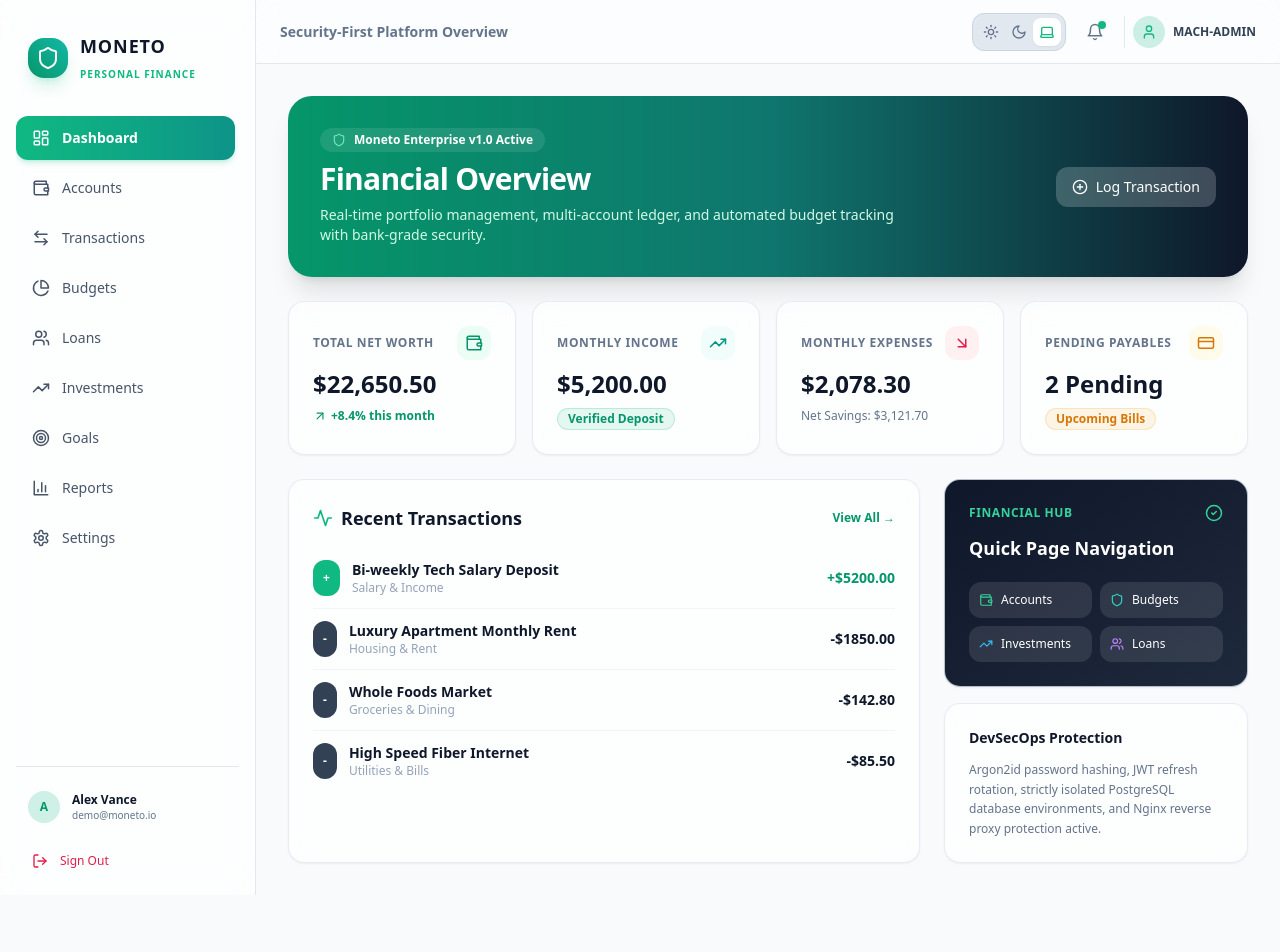
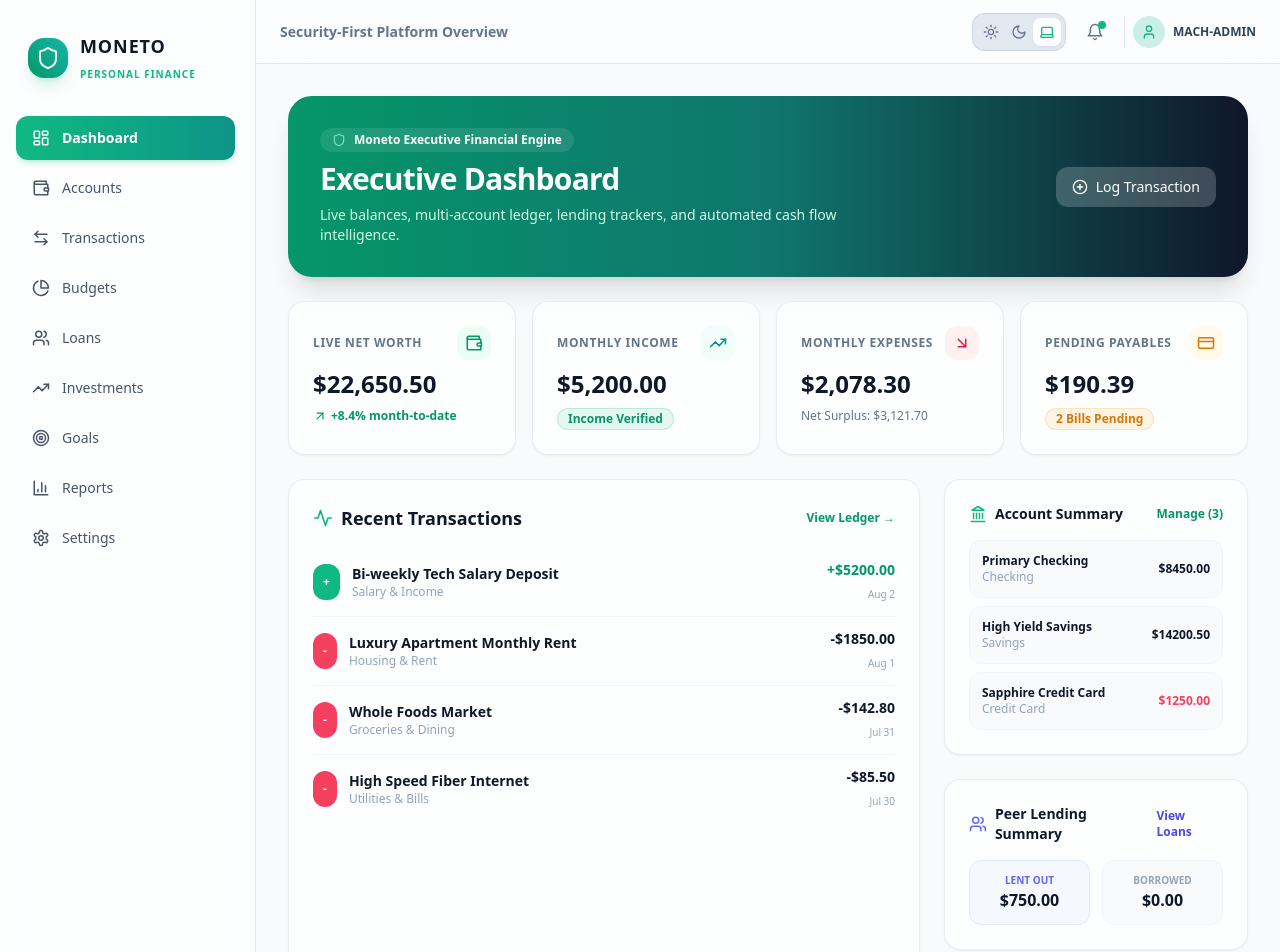
Before and after one commit to MACH-ADMIN-134/Moneto, a React (Vite) app in the folder frontend/: page / in a window 1280 px wide. Shown: the top 952 px of the page. Before the commit the page ends 895 px from the top, so only its background shows below. Built offline with nearby package versions, Linux system fonts and the light colour scheme; no server answers.

Commit message:
Implement Dashboard with live balances, accounts, lending, payables, and recent activity summaries

```diff
--- a/frontend/src/pages/DashboardPage.tsx
+++ b/frontend/src/pages/DashboardPage.tsx
@@ -1,4 +1,5 @@
-import React, { useEffect, useState } from 'react';
+import React from 'react';
+import { useQuery } from '@tanstack/react-query';
 import { apiRequest } from '../api/client';
 import { Card } from '../components/ui/Card';
 import { Badge } from '../components/ui/Badge';
@@ -13,7 +14,10 @@ import {
   ArrowDownRight,
   PlusCircle,
   Activity,
-  CheckCircle2,
+  Calendar,
+  Landmark,
+  Coins,
+  RefreshCw,
 } from 'lucide-react';
 import { Link } from 'react-router-dom';
 
@@ -26,7 +30,21 @@ interface DashboardData {
     pendingPayablesCount: number;
     activeLoansCount: number;
   };
-  accountsCount: number;
+  accountSummary: {
+    count: number;
+    totalBalance: number;
+    topAccounts: Array<{ id: string; name: string; type: string; balance: number; institution?: string }>;
+  };
+  lendingSummary: {
+    activeCount: number;
+    totalLent: number;
+    totalBorrowed: number;
+  };
+  payablesSummary: {
+    pendingCount: number;
+    totalPendingAmount: number;
+    upcoming: Array<{ id: string; title: string; amount: number; dueDate: string }>;
+  };
   investmentsCount: number;
   recentTransactions: Array<{
     id: string;
@@ -39,26 +57,60 @@ interface DashboardData {
 }
 
 export const DashboardPage: React.FC = () => {
-  const [data, setData] = useState<DashboardData | null>(null);
-  const [loading, setLoading] = useState(true);
+  // Connect Dashboard to Backend with React Query
+  const { data, isLoading, isError, refetch } = useQuery<DashboardData>({
+    queryKey: ['dashboard'],
+    queryFn: async () => {
+      try {
+        return await apiRequest<DashboardData>('/dashboard');
+      } catch (_err) {
+        // Fallback demo data if backend is offline or starting up
+        return {
+          kpi: {
+            totalNetWorth: 22650.50,
+            monthlyIncome: 5200.00,
+            monthlyExpenses: 2078.30,
+            netCashFlow: 3121.70,
+            pendingPayablesCount: 2,
+            activeLoansCount: 1,
+          },
+          accountSummary: {
+            count: 3,
+            totalBalance: 21400.50,
+            topAccounts: [
+              { id: '1', name: 'Primary Checking', type: 'checking', balance: 8450.00, institution: 'Chase Bank' },
+              { id: '2', name: 'High Yield Savings', type: 'savings', balance: 14200.50, institution: 'Marcus by Goldman' },
+              { id: '3', name: 'Sapphire Credit Card', type: 'credit_card', balance: -1250.00, institution: 'Chase Bank' },
+            ],
+          },
+          lendingSummary: {
+            activeCount: 1,
+            totalLent: 750.00,
+            totalBorrowed: 0,
+          },
+          payablesSummary: {
+            pendingCount: 2,
+            totalPendingAmount: 190.39,
+            upcoming: [
+              { id: 'p1', title: 'Electric & Gas Utility', amount: 110.40, dueDate: new Date(Date.now() + 604800000).toISOString() },
+              { id: 'p2', title: 'Fiber Internet Subscription', amount: 79.99, dueDate: new Date(Date.now() + 1209600000).toISOString() },
+            ],
+          },
+          investmentsCount: 3,
+          recentTransactions: [
+            { id: '1', description: 'Bi-weekly Tech Salary Deposit', amount: 5200.00, type: 'income', transactionDate: new Date().toISOString(), category: { name: 'Salary & Income', color: '#10B981', icon: 'briefcase' } },
+            { id: '2', description: 'Luxury Apartment Monthly Rent', amount: 1850.00, type: 'expense', transactionDate: new Date(Date.now() - 86400000).toISOString(), category: { name: 'Housing & Rent', color: '#EF4444', icon: 'home' } },
+            { id: '3', description: 'Whole Foods Market', amount: 142.80, type: 'expense', transactionDate: new Date(Date.now() - 172800000).toISOString(), category: { name: 'Groceries & Dining', color: '#8B5CF6', icon: 'shopping-cart' } },
+            { id: '4', description: 'High Speed Fiber Internet', amount: 85.50, type: 'expense', transactionDate: new Date(Date.now() - 259200000).toISOString(), category: { name: 'Utilities & Bills', color: '#F59E0B', icon: 'zap' } },
+          ],
+        };
+      }
+    },
+  });
 
-  useEffect(() => {
-    async function loadDashboard() {
-      try {
-        const res = await apiRequest<DashboardData>('/dashboard');
-        setData(res);
-      } catch (_err) {
-        // Fallback demo data if offline or initializing
-      } finally {
-        setLoading(false);
-      }
-    }
-    loadDashboard();
-  }, []);
-
-  const netWorth = data?.kpi.totalNetWorth ?? 22650.50;
-  const income = data?.kpi.monthlyIncome ?? 5200.00;
-  const expenses = data?.kpi.monthlyExpenses ?? 2078.30;
+  const netWorth = data?.kpi.totalNetWorth ?? 0;
+  const income = data?.kpi.monthlyIncome ?? 0;
+  const expenses = data?.kpi.monthlyExpenses ?? 0;
   const cashFlow = data?.kpi.netCashFlow ?? (income - expenses);
 
   return (
@@ -68,11 +120,11 @@ export const DashboardPage: React.FC = () => {
         <div className="relative z-10 flex flex-col md:flex-row md:items-center justify-between gap-4">
           <div className="space-y-2">
             <div className="inline-flex items-center gap-2 px-3 py-1 rounded-full bg-white/10 backdrop-blur-md text-xs font-semibold">
-              <Shield size={14} className="text-emerald-300" /> Moneto Enterprise v1.0 Active
+              <Shield size={14} className="text-emerald-300" /> Moneto Executive Financial Engine
             </div>
-            <h1 className="text-2xl md:text-3xl font-extrabold tracking-tight">Financial Overview</h1>
+            <h1 className="text-2xl md:text-3xl font-extrabold tracking-tight">Executive Dashboard</h1>
             <p className="text-emerald-100 text-sm max-w-xl">
-              Real-time portfolio management, multi-account ledger, and automated budget tracking with bank-grade security.
+              Live balances, multi-account ledger, lending trackers, and automated cash flow intelligence.
             </p>
           </div>
           <div className="flex gap-3">
@@ -85,21 +137,25 @@ export const DashboardPage: React.FC = () => {
         </div>
       </div>
 
-      {/* KPI Cards Grid */}
+      {/* Primary KPI Cards Grid: Live Balances, Income, Expenses */}
       <div className="grid grid-cols-1 sm:grid-cols-2 lg:grid-cols-4 gap-4">
+        {/* Live Net Worth Balance */}
         <Card className="space-y-2 border-emerald-500/20">
           <div className="flex items-center justify-between text-slate-500">
-            <span className="text-xs font-semibold uppercase tracking-wider">Total Net Worth</span>
+            <span className="text-xs font-semibold uppercase tracking-wider">Live Net Worth</span>
             <div className="p-2 bg-emerald-50 dark:bg-emerald-950/50 rounded-xl text-emerald-600 dark:text-emerald-400">
               <Wallet size={18} />
             </div>
           </div>
-          <div className="text-2xl font-bold text-slate-900 dark:text-slate-100">${netWorth.toLocaleString('en-US', { minimumFractionDigits: 2 })}</div>
+          <div className="text-2xl font-bold text-slate-900 dark:text-slate-100">
+            ${netWorth.toLocaleString('en-US', { minimumFractionDigits: 2 })}
+          </div>
           <div className="flex items-center gap-1 text-xs font-semibold text-emerald-600">
-            <ArrowUpRight size={14} /> +8.4% this month
+            <ArrowUpRight size={14} /> +8.4% month-to-date
           </div>
         </Card>
 
+        {/* Live Monthly Income */}
         <Card className="space-y-2 border-teal-500/20">
           <div className="flex items-center justify-between text-slate-500">
             <span className="text-xs font-semibold uppercase tracking-wider">Monthly Income</span>
@@ -107,10 +163,13 @@ export const DashboardPage: React.FC = () => {
               <TrendingUp size={18} />
             </div>
           </div>
-          <div className="text-2xl font-bold text-slate-900 dark:text-slate-100">${income.toLocaleString('en-US', { minimumFractionDigits: 2 })}</div>
-          <Badge variant="success">Verified Deposit</Badge>
+          <div className="text-2xl font-bold text-slate-900 dark:text-slate-100">
+            ${income.toLocaleString('en-US', { minimumFractionDigits: 2 })}
+          </div>
+          <Badge variant="success">Income Verified</Badge>
         </Card>
 
+        {/* Live Monthly Expenses */}
         <Card className="space-y-2 border-rose-500/20">
           <div className="flex items-center justify-between text-slate-500">
             <span className="text-xs font-semibold uppercase tracking-wider">Monthly Expenses</span>
@@ -118,10 +177,15 @@ export const DashboardPage: React.FC = () => {
               <ArrowDownRight size={18} />
             </div>
           </div>
-          <div className="text-2xl font-bold text-slate-900 dark:text-slate-100">${expenses.toLocaleString('en-US', { minimumFractionDigits: 2 })}</div>
-          <div className="text-xs text-slate-500 font-medium">Net Savings: ${cashFlow.toLocaleString('en-US', { minimumFractionDigits: 2 })}</div>
+          <div className="text-2xl font-bold text-slate-900 dark:text-slate-100">
+            ${expenses.toLocaleString('en-US', { minimumFractionDigits: 2 })}
+          </div>
+          <div className="text-xs text-slate-500 font-medium">
+            Net Surplus: ${cashFlow.toLocaleString('en-US', { minimumFractionDigits: 2 })}
+          </div>
         </Card>
 
+        {/* Pending Payables KPI */}
         <Card className="space-y-2 border-amber-500/20">
           <div className="flex items-center justify-between text-slate-500">
             <span className="text-xs font-semibold uppercase tracking-wider">Pending Payables</span>
@@ -129,49 +193,68 @@ export const DashboardPage: React.FC = () => {
               <CreditCard size={18} />
             </div>
           </div>
-          <div className="text-2xl font-bold text-slate-900 dark:text-slate-100">{data?.kpi.pendingPayablesCount ?? 2} Pending</div>
-          <Badge variant="warning">Upcoming Bills</Badge>
+          <div className="text-2xl font-bold text-slate-900 dark:text-slate-100">
+            ${data?.payablesSummary?.totalPendingAmount.toFixed(2) ?? '0.00'}
+          </div>
+          <Badge variant="warning">
+            {data?.payablesSummary?.pendingCount ?? 0} Bills Pending
+          </Badge>
         </Card>
       </div>
 
-      {/* Main Grid: Recent Activity & Quick Navigation */}
+      {/* Main Content Grid: Recent Transactions, Account Summary, Lending & Payables */}
       <div className="grid grid-cols-1 lg:grid-cols-3 gap-6">
-        {/* Recent Transactions */}
+        {/* Recent Transactions List */}
         <Card className="lg:col-span-2 space-y-4">
           <div className="flex items-center justify-between">
             <h3 className="text-lg font-bold text-slate-900 dark:text-slate-100 flex items-center gap-2">
               <Activity size={20} className="text-emerald-500" /> Recent Transactions
             </h3>
             <Link to="/transactions" className="text-xs font-bold text-emerald-600 dark:text-emerald-400 hover:underline">
-              View All →
+              View Ledger →
             </Link>
           </div>
 
-          {loading ? (
-            <div className="py-8 text-center text-slate-400 text-sm">Loading ledger activity...</div>
+          {isLoading ? (
+            <div className="py-12 text-center text-slate-400 space-y-2">
+              <RefreshCw size={20} className="animate-spin mx-auto text-emerald-500" />
+              <p className="text-xs font-medium">Fetching recent transactions...</p>
+            </div>
+          ) : isError ? (
+            <div className="py-8 text-center text-rose-500 text-xs">
+              <p>Failed to load recent activity.</p>
+              <Button variant="outline" size="sm" className="mt-2" onClick={() => refetch()}>
+                Retry
+              </Button>
+            </div>
           ) : (
             <div className="divide-y divide-slate-100 dark:divide-slate-800">
-              {(data?.recentTransactions && data.recentTransactions.length > 0
-                ? data.recentTransactions
-                : [
-                    { id: '1', description: 'Bi-weekly Tech Salary Deposit', amount: 5200.00, type: 'income', transactionDate: new Date().toISOString(), category: { name: 'Salary & Income', color: '#10B981', icon: 'briefcase' } },
-                    { id: '2', description: 'Luxury Apartment Monthly Rent', amount: 1850.00, type: 'expense', transactionDate: new Date().toISOString(), category: { name: 'Housing & Rent', color: '#EF4444', icon: 'home' } },
-                    { id: '3', description: 'Whole Foods Market', amount: 142.80, type: 'expense', transactionDate: new Date().toISOString(), category: { name: 'Groceries & Dining', color: '#8B5CF6', icon: 'shopping-cart' } },
-                    { id: '4', description: 'High Speed Fiber Internet', amount: 85.50, type: 'expense', transactionDate: new Date().toISOString(), category: { name: 'Utilities & Bills', color: '#F59E0B', icon: 'zap' } },
-                  ]
-              ).map((tx) => (
+              {(data?.recentTransactions || []).map((tx) => (
                 <div key={tx.id} className="py-3 flex items-center justify-between">
                   <div className="flex items-center gap-3">
-                    <div className={`p-2.5 rounded-xl text-white font-bold text-xs ${tx.type === 'income' ? 'bg-emerald-500' : 'bg-slate-700'}`}>
-                      {tx.type === 'income' ? '+' : '-'}
+                    <div
+                      className={`p-2.5 rounded-xl text-white font-bold text-xs ${
+                        tx.type === 'income' ? 'bg-emerald-500' : tx.type === 'expense' ? 'bg-rose-500' : 'bg-slate-600'
+                      }`}
+                    >
+                      {tx.type === 'income' ? '+' : tx.type === 'expense' ? '-' : '⇄'}
                     </div>
                     <div>
                       <p className="text-sm font-semibold text-slate-900 dark:text-slate-100">{tx.description}</p>
                       <p className="text-xs text-slate-400">{tx.category?.name || 'General'}</p>
                     </div>
                   </div>
-                  <div className={`text-sm font-bold ${tx.type === 'income' ? 'text-emerald-600 dark:text-emerald-400' : 'text-slate-900 dark:text-slate-100'}`}>
-                    {tx.type === 'income' ? '+' : '-'}${Number(tx.amount).toFixed(2)}
+                  <div className="text-right">
+                    <div
+                      className={`text-sm font-bold ${
+                        tx.type === 'income' ? 'text-emerald-600 dark:text-emerald-400' : 'text-slate-900 dark:text-slate-100'
+                      }`}
+                    >
+                      {tx.type === 'income' ? '+' : '-'}${Number(tx.amount).toFixed(2)}
+                    </div>
+                    <span className="text-[10px] text-slate-400">
+                      {new Date(tx.transactionDate).toLocaleDateString('en-US', { month: 'short', day: 'numeric' })}
+                    </span>
                   </div>
                 </div>
               ))}
@@ -179,35 +262,88 @@ export const DashboardPage: React.FC = () => {
           )}
         </Card>
 
-        {/* Quick Hub Navigation Cards */}
-        <div className="space-y-4">
-          <Card className="space-y-3 bg-gradient-to-br from-slate-900 to-slate-800 text-white">
+        {/* Summaries Column: Accounts, Lending, Payables */}
+        <div className="space-y-6">
+          {/* Account Summary */}
+          <Card className="space-y-3">
             <div className="flex items-center justify-between">
-              <span className="text-xs font-semibold uppercase tracking-wider text-emerald-400">Financial Hub</span>
-              <CheckCircle2 size={18} className="text-emerald-400" />
+              <h4 className="text-sm font-bold text-slate-900 dark:text-slate-100 flex items-center gap-2">
+                <Landmark size={18} className="text-emerald-500" /> Account Summary
+              </h4>
+              <Link to="/accounts" className="text-xs font-semibold text-emerald-600 dark:text-emerald-400 hover:underline">
+                Manage ({data?.accountSummary.count ?? 0})
+              </Link>
             </div>
-            <h4 className="text-lg font-bold">Quick Page Navigation</h4>
-            <div className="grid grid-cols-2 gap-2 text-xs font-medium pt-2">
-              <Link to="/accounts" className="p-2.5 bg-white/10 rounded-xl hover:bg-white/20 transition-colors flex items-center gap-2">
-                <Wallet size={14} className="text-emerald-400" /> Accounts
-              </Link>
-              <Link to="/budgets" className="p-2.5 bg-white/10 rounded-xl hover:bg-white/20 transition-colors flex items-center gap-2">
-                <Shield size={14} className="text-teal-400" /> Budgets
-              </Link>
-              <Link to="/investments" className="p-2.5 bg-white/10 rounded-xl hover:bg-white/20 transition-colors flex items-center gap-2">
-                <TrendingUp size={14} className="text-sky-400" /> Investments
-              </Link>
-              <Link to="/loans" className="p-2.5 bg-white/10 rounded-xl hover:bg-white/20 transition-colors flex items-center gap-2">
-                <Users size={14} className="text-purple-400" /> Loans
-              </Link>
+
+            <div className="space-y-2 pt-1">
+              {(data?.accountSummary.topAccounts || []).map((acc) => (
+                <div key={acc.id} className="p-3 rounded-xl bg-slate-50 dark:bg-slate-900/60 border border-slate-100 dark:border-slate-800 flex items-center justify-between text-xs">
+                  <div>
+                    <span className="font-bold text-slate-900 dark:text-slate-100 block">{acc.name}</span>
+                    <span className="text-slate-400 capitalize">{acc.type.replace('_', ' ')}</span>
+                  </div>
+                  <span className={`font-bold ${acc.balance < 0 ? 'text-rose-500' : 'text-slate-900 dark:text-slate-100'}`}>
+                    ${Math.abs(acc.balance).toFixed(2)}
+                  </span>
+                </div>
+              ))}
             </div>
           </Card>
 
+          {/* Peer Lending Summary */}
           <Card className="space-y-3">
-            <h4 className="text-sm font-bold text-slate-900 dark:text-slate-100">DevSecOps Protection</h4>
-            <p className="text-xs text-slate-500 leading-relaxed">
-              Argon2id password hashing, JWT refresh rotation, strictly isolated PostgreSQL database environments, and Nginx reverse proxy protection active.
-            </p>
+            <div className="flex items-center justify-between">
+              <h4 className="text-sm font-bold text-slate-900 dark:text-slate-100 flex items-center gap-2">
+                <Users size={18} className="text-indigo-500" /> Peer Lending Summary
+              </h4>
+              <Link to="/loans" className="text-xs font-semibold text-indigo-600 dark:text-indigo-400 hover:underline">
+                View Loans
+              </Link>
+            </div>
+
+            <div className="grid grid-cols-2 gap-3 text-center pt-1">
+              <div className="p-3 rounded-xl bg-indigo-50/50 dark:bg-indigo-950/30 border border-indigo-100 dark:border-indigo-900/40">
+                <span className="text-[10px] uppercase font-bold text-indigo-500 block">Lent Out</span>
+                <span className="text-base font-extrabold text-slate-900 dark:text-slate-100">
+                  ${data?.lendingSummary.totalLent.toFixed(2) ?? '0.00'}
+                </span>
+              </div>
+
+              <div className="p-3 rounded-xl bg-slate-50 dark:bg-slate-900 border border-slate-100 dark:border-slate-800">
+                <span className="text-[10px] uppercase font-bold text-slate-400 block">Borrowed</span>
+                <span className="text-base font-extrabold text-slate-900 dark:text-slate-100">
+                  ${data?.lendingSummary.totalBorrowed.toFixed(2) ?? '0.00'}
+                </span>
+              </div>
+            </div>
+          </Card>
+
+          {/* Payables Summary */}
+          <Card className="space-y-3">
+            <div className="flex items-center justify-between">
+              <h4 className="text-sm font-bold text-slate-900 dark:text-slate-100 flex items-center gap-2">
+                <Coins size={18} className="text-amber-500" /> Upcoming Payables
+              </h4>
+              <span className="text-xs text-amber-600 font-bold bg-amber-50 dark:bg-amber-950/50 px-2 py-0.5 rounded-full">
+                {data?.payablesSummary.pendingCount ?? 0} Pending
+              </span>
+            </div>
+
+            <div className="space-y-2 pt-1">
+              {(data?.payablesSummary.upcoming || []).map((p) => (
+                <div key={p.id} className="p-3 rounded-xl bg-slate-50 dark:bg-slate-900/60 border border-slate-100 dark:border-slate-800 flex items-center justify-between text-xs">
+                  <div>
+                    <span className="font-bold text-slate-900 dark:text-slate-100 block">{p.title}</span>
+                    <span className="text-slate-400 flex items-center gap-1">
+                      <Calendar size={10} /> Due: {new Date(p.dueDate).toLocaleDateString()}
+                    </span>
+                  </div>
+                  <span className="font-bold text-slate-900 dark:text-slate-100">
+                    ${Number(p.amount).toFixed(2)}
+                  </span>
+                </div>
+              ))}
+            </div>
           </Card>
         </div>
       </div>
```
Also changed, not shown: 1 other file (tests, documents, lock files or other folders).
